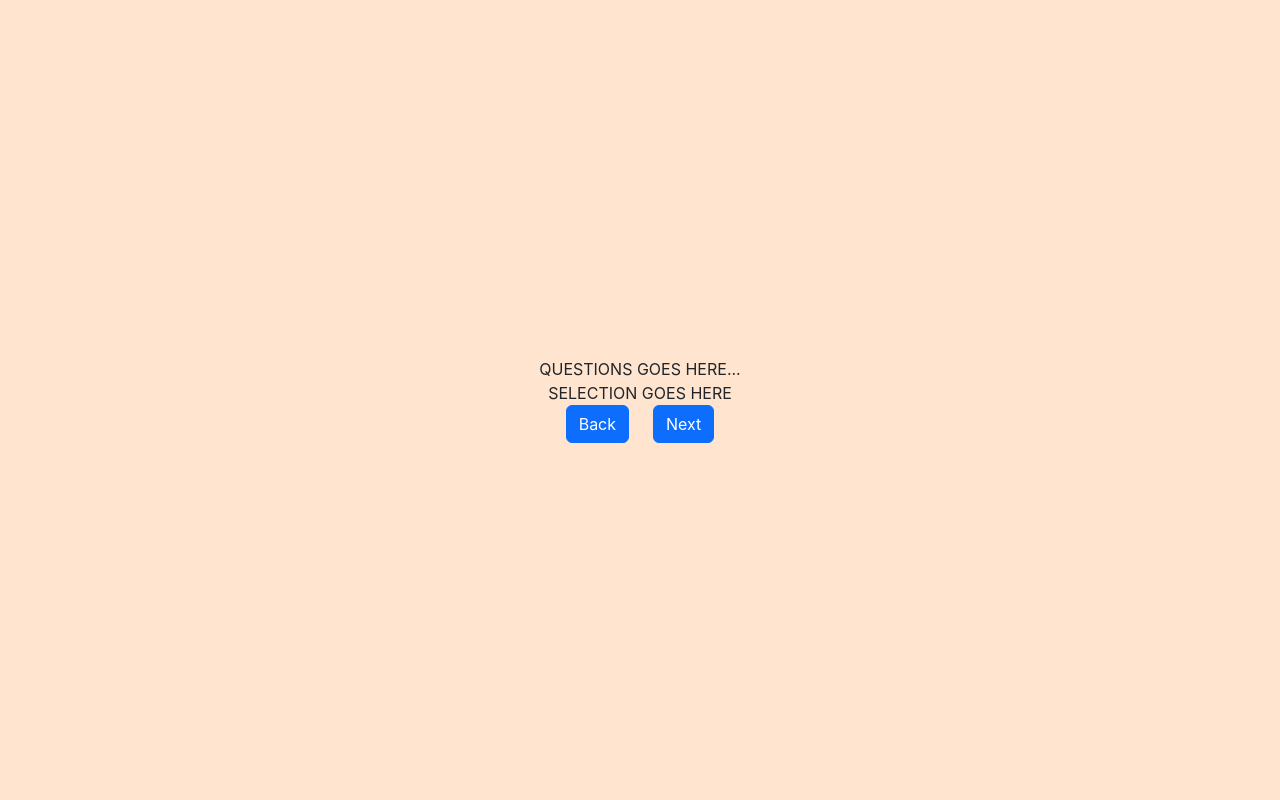
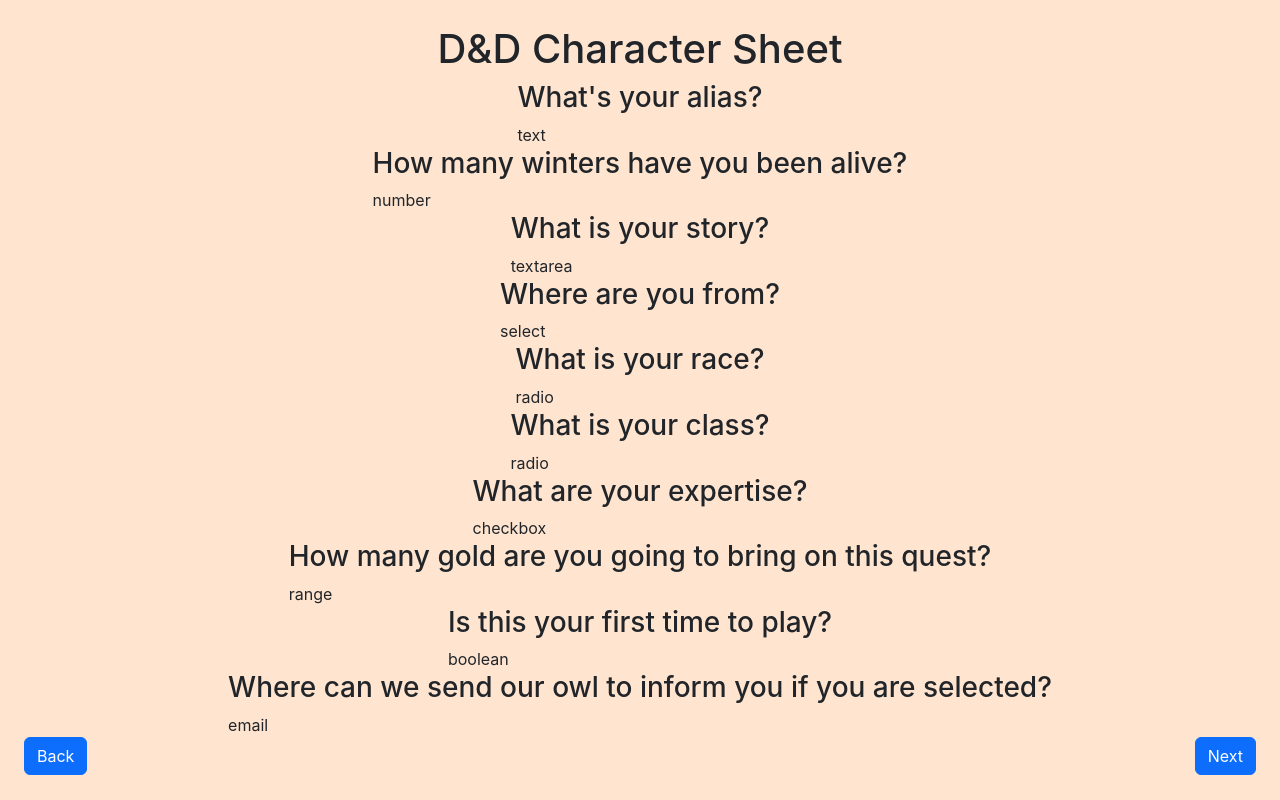
Before and after one commit to jetrotullroa/zquestionz, a Next.js app: page / in a window 1280 px wide. Built offline with nearby package versions, Linux system fonts and the light colour scheme.

Commit message:
add json file data and test and load it

```diff
--- /dev/null
+++ b/json/data.json
@@ -0,0 +1,129 @@
+{
+  "title": "D&D Character Sheet",
+  "questionnaire": [
+    {
+      "id": "1",
+      "question": "What's your alias?",
+      "type": "text",
+      "options": [],
+      "multiple": false,
+      "required": true,
+      "minimumRequired": 2,
+      "maximumRequired": 24
+    },
+    {
+      "id": "2",
+      "question": "How many winters have you been alive?",
+      "type": "number",
+      "options": [],
+      "multiple": false,
+      "required": true,
+      "minimumRequired": 16,
+      "maximumRequired": 999
+    },
+    {
+      "id": "3",
+      "question": "What is your story?",
+      "type": "textarea",
+      "options": [],
+      "multiple": false,
+      "required": false,
+      "minimumRequired": 0,
+      "maximumRequired": 999
+    },
+    {
+      "id": "4",
+      "question": "Where are you from?",
+      "type": "select",
+      "options": [
+        "Waterdeep",
+        "Baldur's Gate",
+        "Enchanted Forest",
+        "Underdark",
+        "Eberron",
+        "Icewind Dale"
+      ],
+      "multiple": false,
+      "required": true,
+      "minimumRequired": 1,
+      "maximumRequired": 1
+    },
+    {
+      "id": "5",
+      "question": "What is your race?",
+      "type": "radio",
+      "options": ["Human", "Elf", "Half-Orc", "Half-Elf", "Gnome", "Goblin"],
+      "multiple": false,
+      "required": true,
+      "minimumRequired": 1,
+      "maximumRequired": 1
+    },
+    {
+      "id": "6",
+      "question": "What is your class?",
+      "type": "radio",
+      "options": ["Wizard", "Paladin", "Cleric", "Fighter", "Rogue", "Bard"],
+      "multiple": false,
+      "required": true,
+      "minimumRequired": 1,
+      "maximumRequired": 1
+    },
+    {
+      "id": "7",
+      "question": "What are your expertise?",
+      "type": "checkbox",
+      "options": [
+        "Pickpocket",
+        "Stealth",
+        "Talk to Animals",
+        "High Jump",
+        "Intimidation",
+        "Persuation",
+        "Deception",
+        "Play musical instrument",
+        "Read scrolls",
+        "Polyglot",
+        "Wall Climbing",
+        "Sharpshooter",
+        "Heavy Armor Mastery",
+        "Shield Mastery",
+        "Great Weapon Mastery",
+        "Healer"
+      ],
+      "multiple": true,
+      "required": true,
+      "minimumRequired": 1,
+      "maximumRequired": 4
+    },
+    {
+      "id": "8",
+      "question": "How many gold are you going to bring on this quest?",
+      "type": "range",
+      "options": [],
+      "multiple": true,
+      "required": true,
+      "minimumRequired": 0,
+      "maximumRequired": 999
+    },
+    {
+      "id": "9",
+      "question": "Is this your first time to play?",
+      "type": "boolean",
+      "options": [],
+      "multiple": false,
+      "required": true,
+      "minimumRequired": 4,
+      "maximumRequired": 5
+    },
+    {
+      "id": "10",
+      "question": "Where can we send our owl to inform you if you are selected?",
+      "type": "email",
+      "options": [],
+      "multiple": false,
+      "required": true,
+      "minimumRequired": 3,
+      "maximumRequired": 21
+    }
+  ]
+}
--- a/pages/index.tsx
+++ b/pages/index.tsx
@@ -1,4 +1,5 @@
 import { Container, Row, Col, Button } from 'react-bootstrap';
+import data from 'json/data.json';
 
 export default function Home() {
   return (
@@ -7,17 +8,39 @@
       fluid
     >
       <Row>
-        <Col>QUESTIONS GOES HERE...</Col>
+        <Col>
+          <h1 className="font-grey-600">{data.title}</h1>
+        </Col>
+      </Row>
+
+      {data.questionnaire.map((q) => {
+        return (
+          <Row>
+            <Col>
+              <Row>
+                <Col>
+                  <h3 className="text-center">{q.question}</h3>
+                </Col>
               </Row>
               <Row>
-        <Col>SELECTION GOES HERE</Col>
+                <Col>{q.type}</Col>
               </Row>
+            </Col>
+          </Row>
+        );
+      })}
+      <Row className="w-100">
+        <Col className="d-flex align-items-center justify-content-between w-100">
           <Row>
             <Col>
               <Button>Back</Button>
             </Col>
+          </Row>
+          <Row>
             <Col>
               <Button>Next</Button>
+            </Col>
+          </Row>
         </Col>
       </Row>
     </Container>
```
Lines whose indentation alone changed are shown as unchanged.
